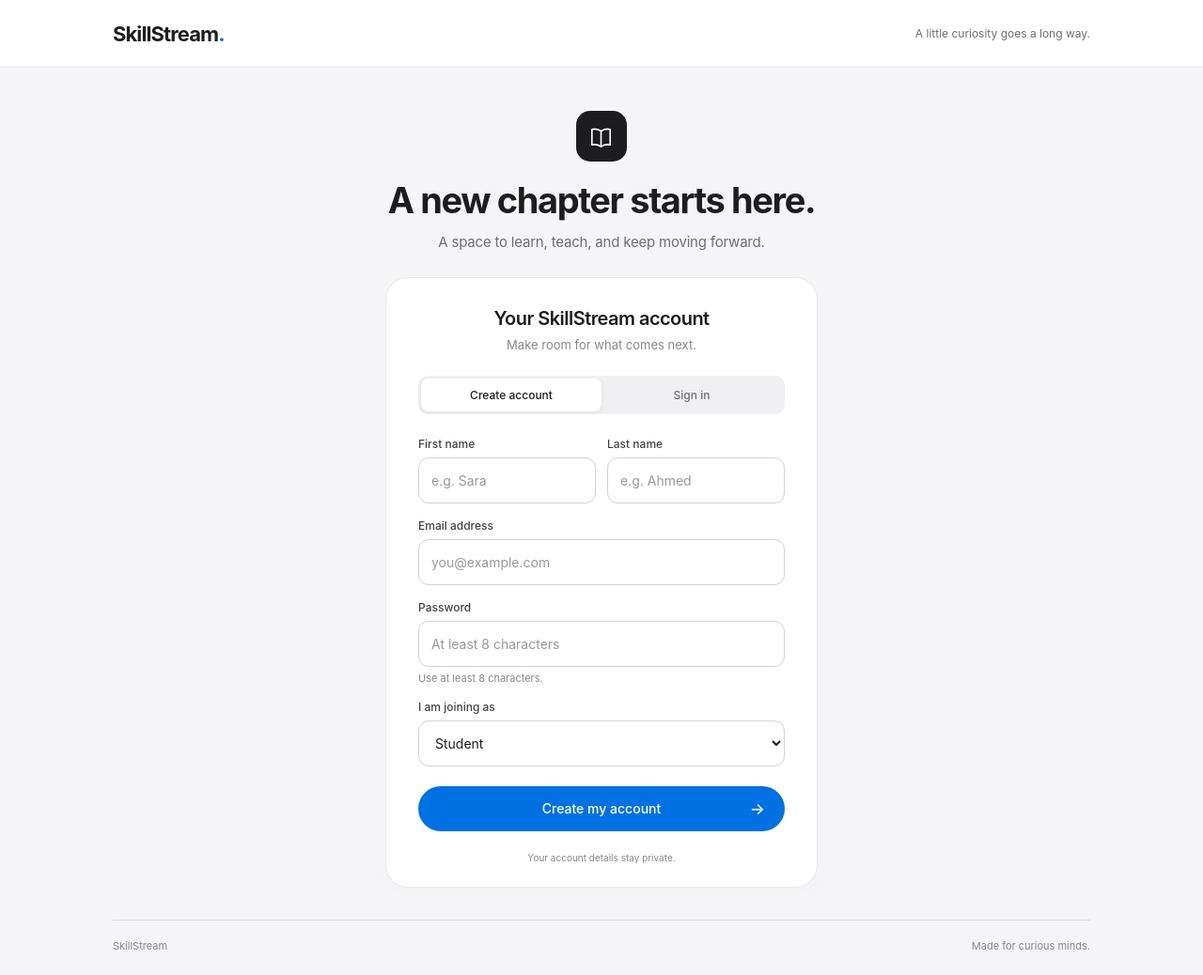
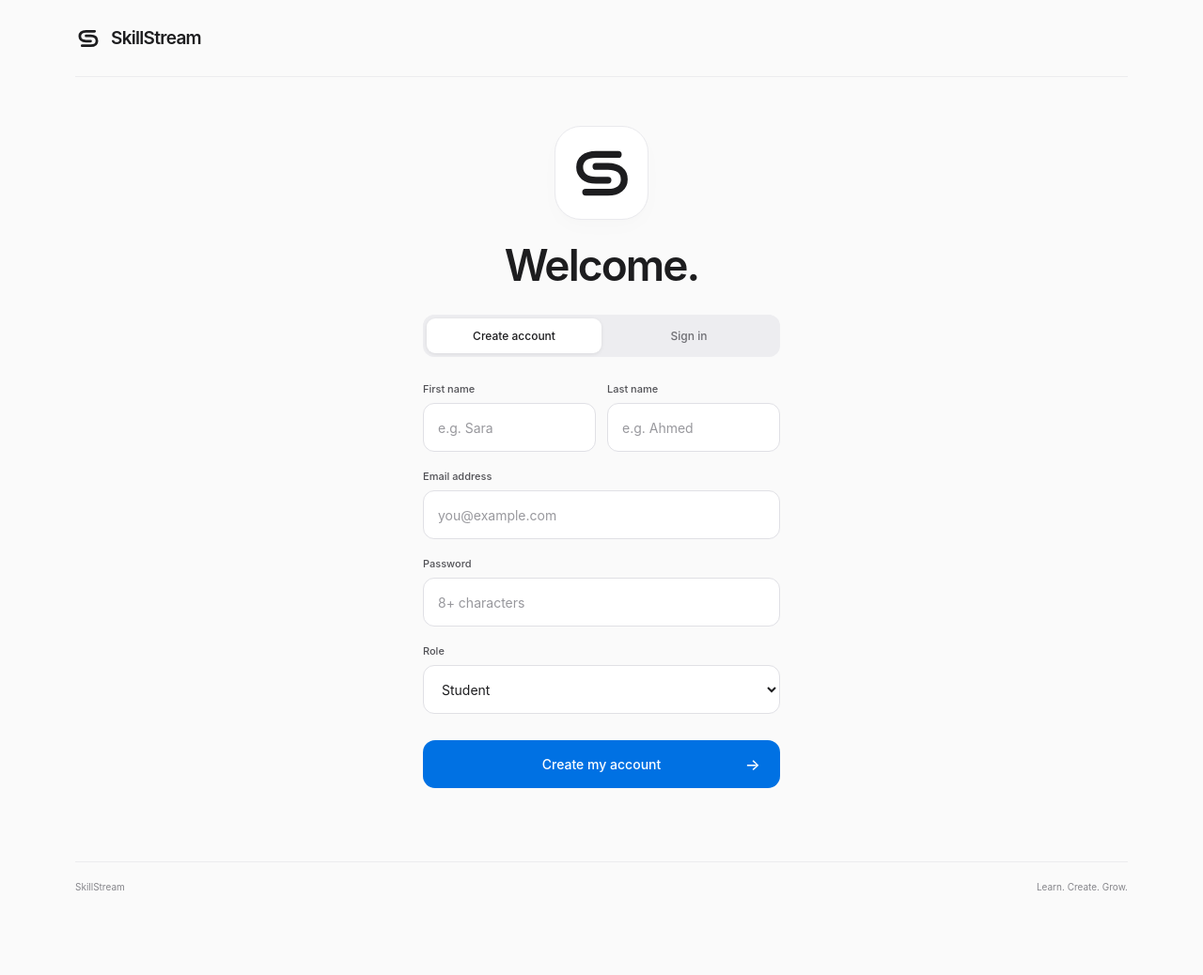
Before and after one commit to munthermohammed064-pixel/skillstream-learning-platform, a website: page public/index.html in a window 1280 px wide. Shown: the whole page at 94% size. After the commit the page ends 973 px from the top, so only its background shows below. Drawn offline with Linux system fonts and the light colour scheme.

Commit message:
style: add custom SkillStream monogram and quieter account layout

```diff
--- a/public/index.html
+++ b/public/index.html
@@ -3,25 +3,24 @@
 <head>
   <meta charset="utf-8">
   <meta name="viewport" content="width=device-width, initial-scale=1">
-  <title>SkillStream | Account prototype</title>
+  <title>SkillStream</title>
+  <link rel="icon" href="/logo.svg" type="image/svg+xml">
   <link rel="stylesheet" href="/styles.css">
 </head>
 <body>
   <main class="shell">
     <header class="brand">
-      <a class="wordmark" href="/">SkillStream<span>.</span></a>
-      <span class="brand-note">A little curiosity goes a long way.</span>
+      <a class="wordmark" href="/" aria-label="SkillStream home"><img src="/logo.svg" alt="" width="28" height="28">SkillStream</a>
     </header>
 
     <div class="intro">
-      <div class="mark" aria-hidden="true"><svg viewBox="0 0 32 32" fill="none"><path d="M6 8c4-1 7 0 10 2 3-2 6-3 10-2v17c-4-1-7 0-10 2-3-2-6-3-10-2V8Z" stroke="currentColor" stroke-width="1.7" stroke-linejoin="round"/><path d="M16 10v17" stroke="currentColor" stroke-width="1.7"/></svg></div>
-      <h1>A new chapter starts here.</h1>
-      <p>A space to learn, teach, and keep moving forward.</p>
+      <div class="mark" aria-hidden="true"><img src="/logo.svg" alt="" width="80" height="80"></div>
+      <h1>Welcome.</h1>
     </div>
 
     <section class="card" aria-labelledby="welcome-title">
       <div class="card-heading">
-        <div><h2 id="welcome-title">Your SkillStream account</h2><p class="card-description">Make room for what comes next.</p></div>
+        <h2 id="welcome-title" class="visually-hidden">Your account</h2>
       </div>
       <div class="tabs" role="tablist" aria-label="Account action">
         <button class="tab active" id="register-tab" role="tab" aria-selected="true" aria-controls="account-form" data-mode="register">Create account</button>
@@ -33,8 +32,8 @@
           <label>Last name<input name="last_name" autocomplete="family-name" required maxlength="100" placeholder="e.g. Ahmed"></label>
         </div>
         <label>Email address<input name="email" type="email" autocomplete="email" required maxlength="255" placeholder="you@example.com"></label>
-        <label>Password<input name="password" type="password" autocomplete="new-password" minlength="8" maxlength="128" required placeholder="At least 8 characters"><small>Use at least 8 characters.</small></label>
-        <label id="role-field">I am joining as<select name="role"><option value="student">Student</option><option value="teacher">Teacher</option></select></label>
+        <label>Password<input name="password" type="password" autocomplete="new-password" minlength="8" maxlength="128" required placeholder="8+ characters"></label>
+        <label id="role-field">Role<select name="role"><option value="student">Student</option><option value="teacher">Teacher</option></select></label>
         <button class="submit" type="submit" id="submit-button">Create my account <span aria-hidden="true">→</span></button>
       </form>
       <div id="message" class="message" role="status" aria-live="polite" hidden></div>
@@ -43,9 +42,8 @@
         <div><p class="eyebrow">SIGNED IN</p><h3 id="account-name"></h3><p id="account-details" class="muted"></p></div>
         <button id="sign-out" class="sign-out" type="button">Sign out</button>
       </section>
-      <p class="privacy-note">Your account details stay private.</p>
     </section>
-    <footer><span>SkillStream</span><span>Made for curious minds.</span></footer>
+    <footer><span>SkillStream</span><span>Learn. Create. Grow.</span></footer>
   </main>
   <script src="/app.js" defer></script>
 </body>
--- a/public/styles.css
+++ b/public/styles.css
@@ -56,3 +56,31 @@ footer { display: flex; justify-content: space-between; gap: 20px; width: min(10
   footer { width: calc(100% - 46px); }
 }
 @media (prefers-reduced-motion: reduce) { * { transition: none !important; } }
+
+/* Quiet surfaces, a custom stream monogram, and only the essential copy. */
+:root { background: #fafafa; }
+.brand { min-height: 82px; width: min(1120px, calc(100% - 80px)); padding: 0; background: transparent; border-bottom-color: #ececee; }
+.wordmark { display: inline-flex; align-items: center; gap: 10px; font-size: 19px; font-weight: 600; letter-spacing: -.7px; }
+.wordmark img { display: block; }
+.intro { padding: 52px 24px 0; }
+.mark { width: 100px; height: 100px; margin-bottom: 22px; background: #fff; border-radius: 28px; border: 1px solid #e9e9ed; box-shadow: 0 8px 22px #00000004, 0 2px 4px #00000002; }
+.mark img { display: block; width: 73px; height: 73px; }
+h1 { font-size: clamp(36px, 5vw, 46px); letter-spacing: -1.9px; font-weight: 600; }
+.card { width: min(440px, calc(100% - 40px)); padding: 27px 30px 30px; margin-bottom: 48px; background: transparent; border: 0; box-shadow: none; border-radius: 0; }
+.tabs { margin: 0 0 27px; background: #ededf0; border-radius: 12px; padding: 4px; }
+.tab { min-height: 37px; border-radius: 9px; font-size: 12px; }
+form { gap: 19px; }
+label { color: #515156; font-size: 11px; gap: 8px; }
+input, select { height: 52px; border-color: #e0e0e5; border-radius: 12px; background: #fff; padding: 0 15px; }
+input:hover, select:hover { border-color: #b9b9c0; }
+.submit { min-height: 51px; margin-top: 9px; border-radius: 13px; font-weight: 500; }
+footer { width: min(1120px, calc(100% - 80px)); padding-bottom: 23px; border-top-color: #ececee; font-size: 10px; }
+.visually-hidden { position: absolute; width: 1px; height: 1px; overflow: hidden; clip-path: inset(50%); white-space: nowrap; }
+@media (max-width: 520px) {
+  .brand { min-height: 70px; width: calc(100% - 44px); padding: 0; }
+  .intro { padding-top: 34px; }
+  .mark { width: 84px; height: 84px; border-radius: 24px; margin-bottom: 19px; }
+  .mark img { width: 62px; height: 62px; }
+  .card { padding: 25px 12px; }
+  footer { width: calc(100% - 44px); }
+}
--- a/src/server.js
+++ b/src/server.js
@@ -203,7 +203,7 @@ async function handleApi(req, res, url) {
   return sendJson(res, 404, { error: 'API route not found.' });
 }
 
-const mimeTypes = { '.html': 'text/html; charset=utf-8', '.css': 'text/css; charset=utf-8', '.js': 'text/javascript; charset=utf-8' };
+const mimeTypes = { '.html': 'text/html; charset=utf-8', '.css': 'text/css; charset=utf-8', '.js': 'text/javascript; charset=utf-8', '.svg': 'image/svg+xml' };
 async function handleRequest(req, res) {
   const url = new URL(req.url, `http://${req.headers.host || 'localhost'}`);
   try {
```
Also changed, not shown: public/logo.svg (added).
